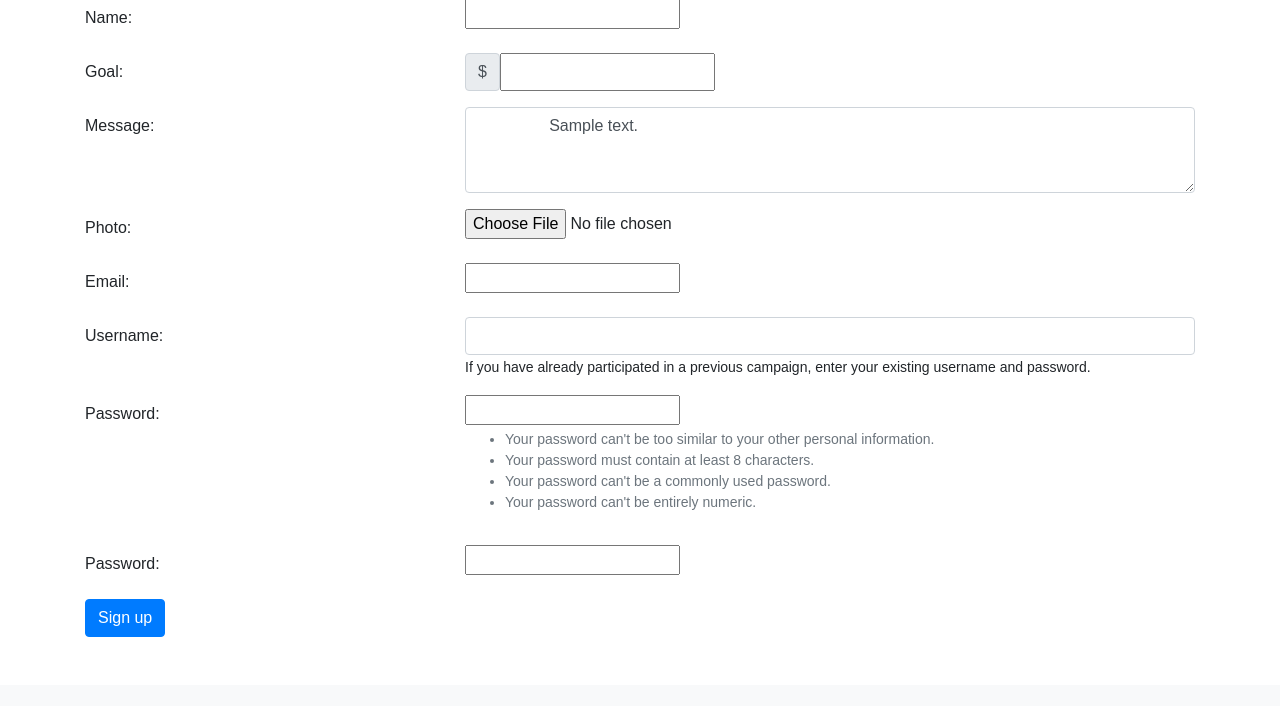
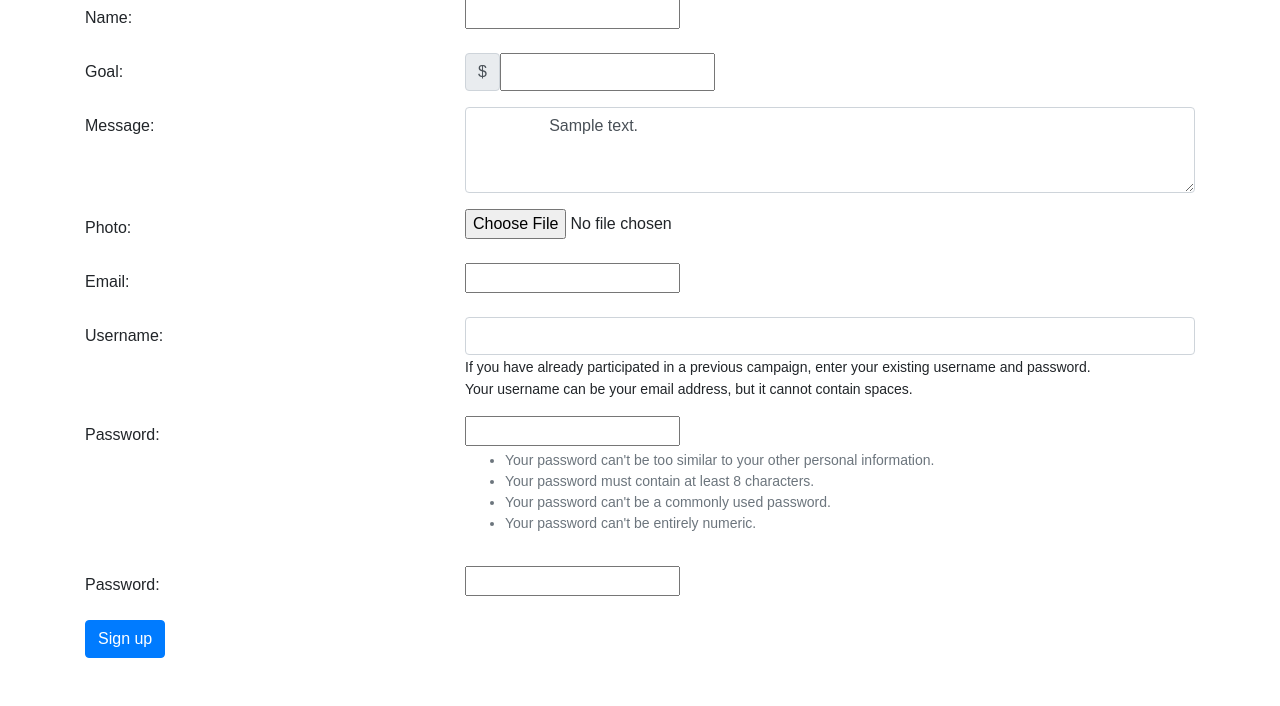
Before and after one commit to dominikszopa/fundraising-website, a Django app: template team_fundraising/templates/registration/signup.html in a window 1280 px wide. Shown: the part 205-911 px from the top of the page. Before the commit the page ends 842 px from the top, so only its background shows below. Run offline with Django 3.2, Linux system fonts and the light colour scheme; the template is opened without the code that fills it: most values are stand-ins (such as "Sample title", 1, 10 or a date in 2020); form fields are guessed from the names that the template uses; parts of the project's set-up code (start-up, migrations or seed data) failed here and were passed over; some libraries are stand-ins or nearby versions.

Commit message:
Added validation & warning for spaces in username

```diff
--- a/team_fundraising/static/validation.js
+++ b/team_fundraising/static/validation.js
@@ -21,3 +21,25 @@ function checkPasswordsMatch(password1, password2) {
     }
 
 }
+
+function checkUsername(username) {
+/**
+ * Checks if a username is valid
+ * It can be an email, but cannot have spaces
+ */
+
+    var usernameval = username.val();
+    var usernameRegex = /^[a-zA-Z0-9_@.]{1,30}$/;
+
+    if(usernameRegex.test(usernameval)) {
+        username.removeClass("is-invalid");
+        username.addClass("is-valid");
+        return true;
+    } else {
+        username.addClass("is-invalid");
+        username.append("<div>Username must be between 3 and 15 characters and contain only letters, numbers, and underscores</div>");
+        console.log("hi")
+        return false;
+    }
+
+}
--- a/team_fundraising/templates/registration/signup.html
+++ b/team_fundraising/templates/registration/signup.html
@@ -10,6 +10,7 @@
       vertical-align: top;
     }
 </style>
+
 <script src="//cdn.ckeditor.com/4.11.4/basic/ckeditor.js"></script>
 <script src="https://code.jquery.com/jquery-3.6.3.min.js" integrity="sha256-pvPw+upLPUjgMXY0G+8O0xUf+/Im1MZjXxxgOcBQBXU=" crossorigin="anonymous"></script>
 <script src="{% static "validation.js" %}"></script>
@@ -157,6 +158,7 @@ to join the campaign with one click.
             {% if not user.is_authenticated %}
             <small>
                 If you have already participated in a previous campaign, enter your existing username and password.
+                <div id="username_space"> Your username can be your email address, but it cannot contain spaces. </div>
             </small>
             {% endif %}
 
@@ -207,7 +209,7 @@ to join the campaign with one click.
       /* Default CKEditor styles are included as well to avoid copying default styles. */
       contentsCss: [
         'http://cdn.ckeditor.com/4.11.4/full-all/contents.css',
-        '{% static "ck_editor_override.css  " %}'
+        '{% static "ck_editor_override.css" %}'
       ]
     } );
     </script>
@@ -223,6 +225,18 @@ to join the campaign with one click.
 
             });
 
+            $("#id_username").keyup(function (e) {
+
+                if(checkUsername(
+                    $("#id_username")
+                )) {
+                    $("#username_space").css("color", "black");
+                } else {
+                    $("#username_space").css("color", "red");
+                }
+
+            });
+
         });
     </script>
 </form>
```
